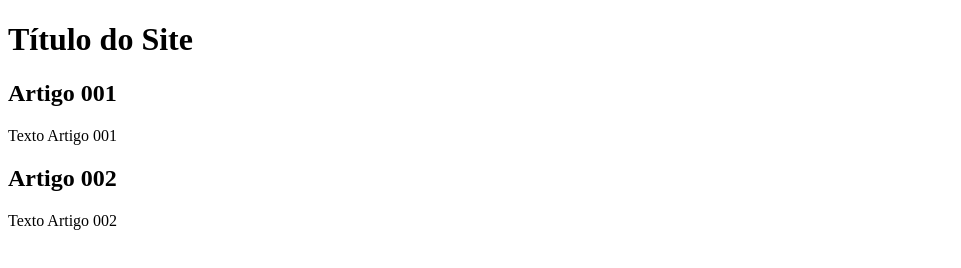
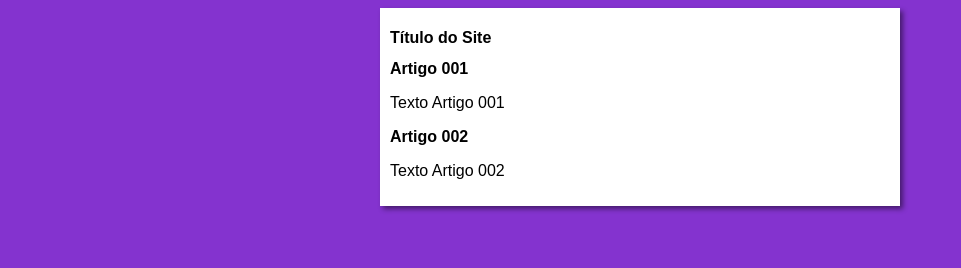
Before and after one commit to Bruce-Wayne-Viana/projeto-site, a plain HTML site: page index.html in a window 1280 px wide. Shown: the whole page, without its empty margins (0-961 px from the left). Drawn offline with Linux system fonts and the light colour scheme.

Commit message:
Iniciei o Design

```diff
--- /dev/null
+++ b/estilos/style.css
@@ -0,0 +1,17 @@
+* {
+    font-family: Arial, Arial, Helvetica, sans-serif;
+    font-size: 16px;
+}
+
+body {
+    background-color: rgb(132, 51, 207);
+}
+
+
+main {
+    background-color: white;
+    width: 500px;
+    margin: auto;
+    padding: 10px;
+    box-shadow: 3px 3px 5px rgba(0, 0, 0, 0.479);
+}
--- a/index.html
+++ b/index.html
@@ -4,6 +4,7 @@
     <meta charset="UTF-8">
     <meta name="viewport" content="width=device-width, initial-scale=1.0">
     <title>Título do Site</title>
+    <link rel="stylesheet" href="estilos/style.css">
 </head>
 <body>
     <main>
```
